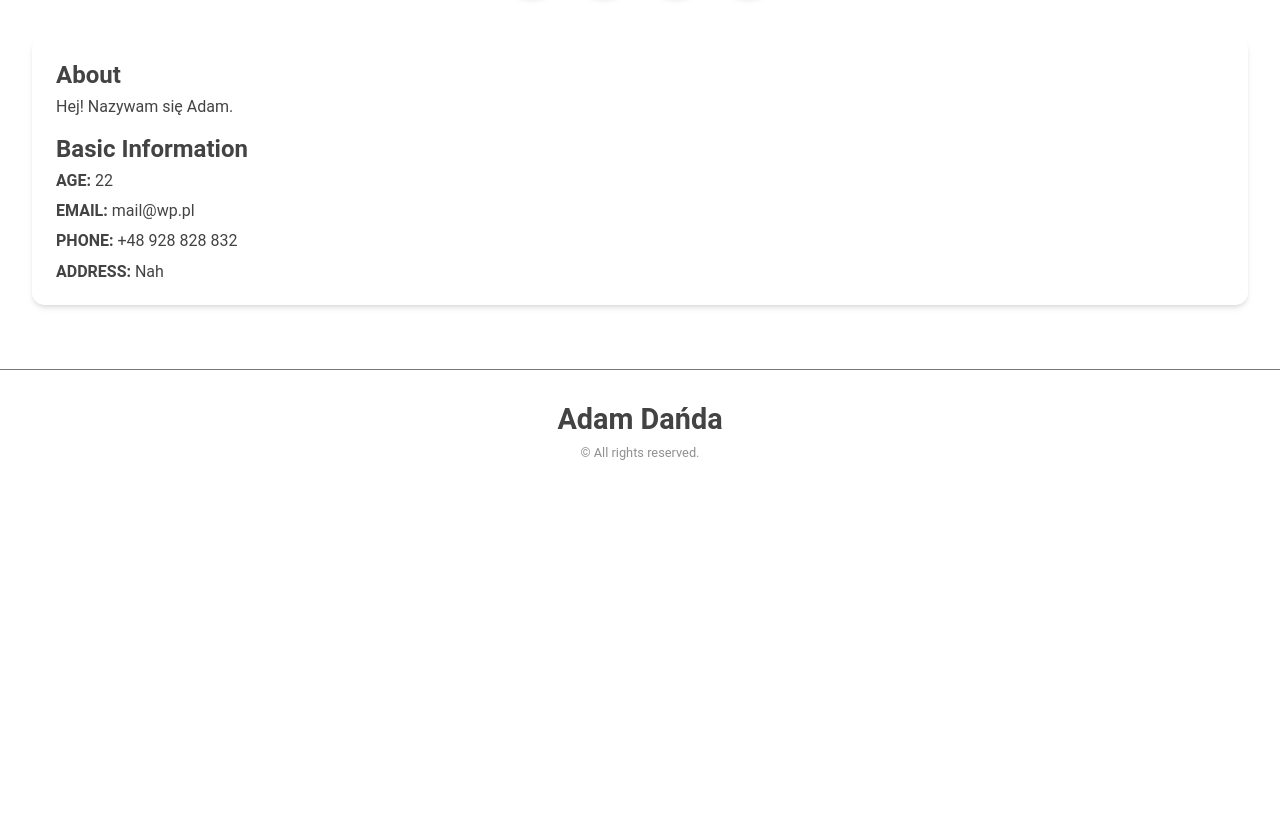
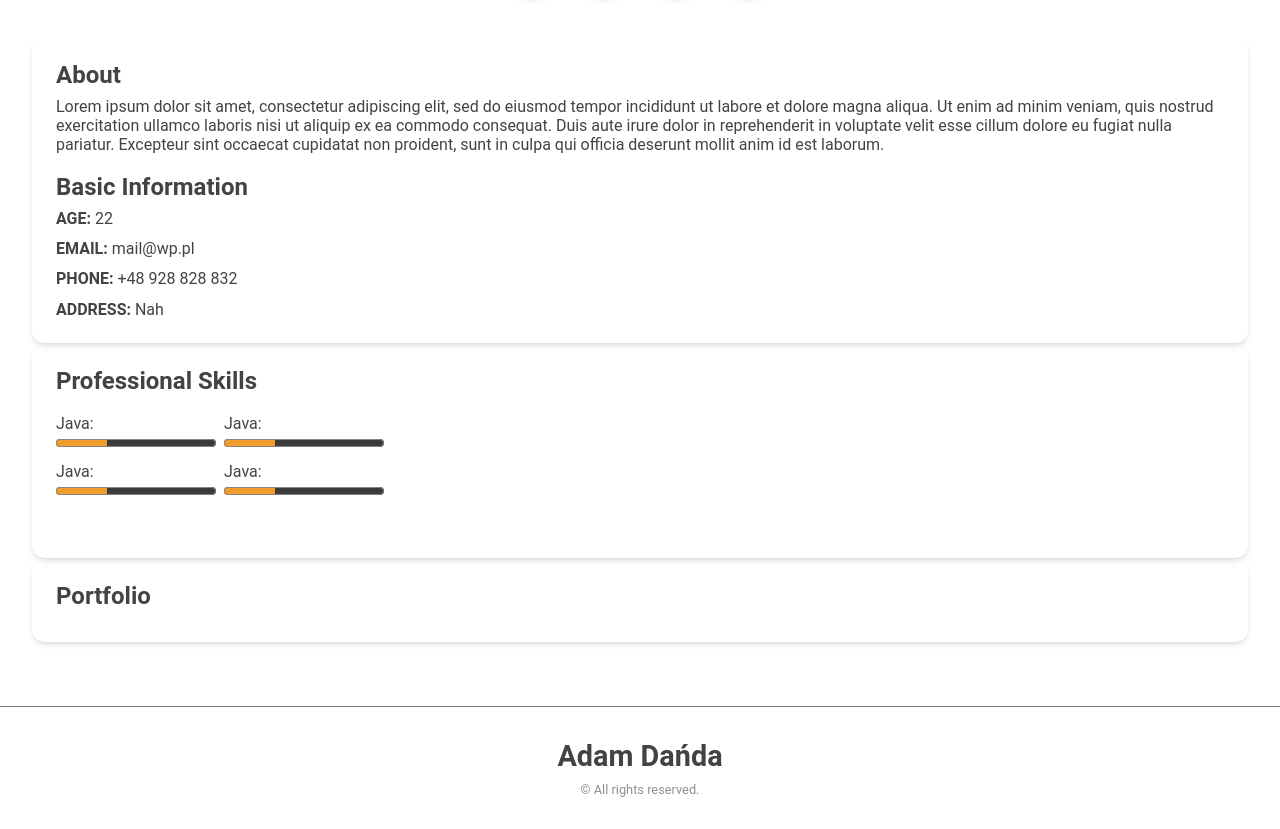
Before and after one commit to muchovelli/Resume, a plain HTML site: page index.html in a window 1280 px wide. Shown: the part 572-1401 px from the top of the page. Before the commit the page ends 1064 px from the top, so only its background shows below. Drawn offline with Linux system fonts and the light colour scheme.

Commit message:
Added progress and portfolio sections

```diff
--- a/index.html
+++ b/index.html
@@ -1,9 +1,9 @@
 <!DOCTYPE html>
 <html lang="en">
 <head>
-    <meta charset="UTF-8" />
+    <meta charset="UTF-8"/>
     <title>Title</title>
-    <link rel="stylesheet" href="style.css" />
+    <link rel="stylesheet" href="style.css"/>
 </head>
 <body>
 <div class="wrapper">
@@ -34,7 +34,7 @@
         </div>
         <div class="header-bottom">
             <div class="header-bottom-inner">
-            <img src="selfie.png" alt="Selfie" class="selfie" />
+                <img src="selfie.png" alt="Selfie" class="selfie"/>
                 <p class="name">Adam Dańda</p>
                 <p class="about-me">
                     Web Developer, Graphic Designer, Photographer
@@ -73,7 +73,7 @@
             <div class="tile">
                 <div class="info-container">
                     <h2 class="heading-secondary">About</h2>
-              <p>Hej! Nazywam się Adam.</p>
+                    <p>Lorem ipsum dolor sit amet, consectetur adipiscing elit, sed do eiusmod tempor incididunt ut labore et dolore magna aliqua. Ut enim ad minim veniam, quis nostrud exercitation ullamco laboris nisi ut aliquip ex ea commodo consequat. Duis aute irure dolor in reprehenderit in voluptate velit esse cillum dolore eu fugiat nulla pariatur. Excepteur sint occaecat cupidatat non proident, sunt in culpa qui officia deserunt mollit anim id est laborum.</p>
                 </div>
                 <div class="info-container">
                     <h2 class="heading-secondary">Basic Information</h2>
@@ -95,6 +95,41 @@
                     </div>
                 </div>
             </div>
+            <div class="tile">
+                <div class="info-container">
+                    <h2 class="heading-secondary">Professional Skills</h2>
+                </div>
+                <div class="grid">
+                    <div class="grid-item">
+                        <span class="progress-title">Java: </span>
+                        <progress value="32" max="100" />
+                    </div>
+                    <div class="grid-item">
+                        <span class="progress-title">Java: </span>
+                        <progress  value="32" max="100" />
+                    </div>
+                    <div class="grid-item">
+                        <span class="progress-title">Java: </span>
+                        <progress value="32" max="100" />
+                    </div>
+                    <div class="grid-item">
+                        <span class="progress-title">Java: </span>
+                        <progress value="32" max="100" />
+                    </div>
+                </div>
+            </div>
+            <div class="tile">
+                <div class="info-container">
+                    <h2 class="heading-secondary">Portfolio</h2>
+                    <div class="grid-item-image">
+
+                    </div>
+                    <div class="grid-item-image">
+
+                    </div>
+                </div>
+
+            </div>
         </div>
     </main>
     <footer class="footer">
--- a/style.css
+++ b/style.css
@@ -340,3 +340,19 @@ body {
   text-decoration: none;
   text-transform: uppercase;
 }
+
+.grid
+{
+  display: grid;
+  grid-template-columns: repeat(2,9rem);
+  grid-template-rows: repeat(3,1.5rem);
+  grid-gap:1.5rem 1.5rem;
+}
+
+.grid-item{
+
+}
+
+progress{
+  accent-color: #f39d2d;
+}
```
Lines whose indentation alone changed are shown as unchanged.
